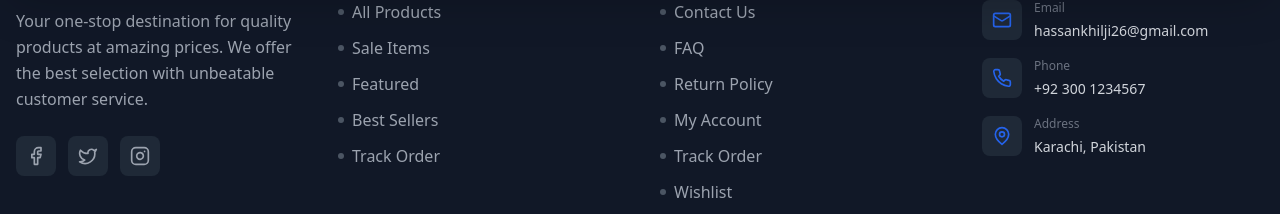
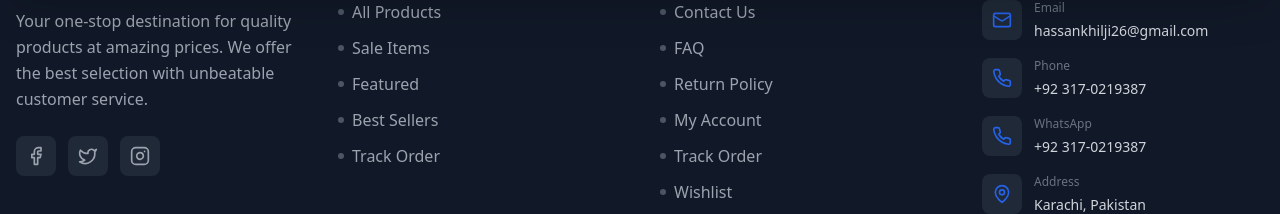
Before and after one commit to ucdexpert/e-commerce, a Next.js app in the folder frontend/: page /cart in a window 1280 px wide. Shown: the part 818-1032 px from the top of the page. Built offline with nearby package versions, Linux system fonts and the light colour scheme; no server answers.

Commit message:
Update footer with real contact info and social media links

```diff
--- a/frontend/src/app/(shop)/contact/page.tsx
+++ b/frontend/src/app/(shop)/contact/page.tsx
@@ -202,7 +202,7 @@ export default function ContactPage() {
 
           {/* WhatsApp Button */}
           <a
-            href="https://wa.me/923001234567"
+            href="https://wa.me/923170219387"
             target="_blank"
             rel="noopener noreferrer"
             className="flex items-center justify-center gap-3 w-full py-4 bg-green-500 text-white rounded-xl font-semibold hover:bg-green-600 transition-all shadow-lg shadow-green-500/30"
--- a/frontend/src/app/(shop)/faq/page.tsx
+++ b/frontend/src/app/(shop)/faq/page.tsx
@@ -197,7 +197,7 @@ export default function FAQPage() {
               Contact Us
             </a>
             <a
-              href="https://wa.me/923001234567"
+              href="https://wa.me/923170219387"
               target="_blank"
               rel="noopener noreferrer"
               className="px-6 py-3 bg-green-500 text-white font-semibold rounded-xl hover:bg-green-600 transition-colors"
--- a/frontend/src/components/Footer.tsx
+++ b/frontend/src/components/Footer.tsx
@@ -25,9 +25,9 @@ export default function Footer() {
 
             {/* Social Media */}
             <div className="flex gap-3">
-              <SocialLink href="https://facebook.com" icon={<Facebook className="w-5 h-5" />} label="Facebook" />
-              <SocialLink href="https://twitter.com" icon={<Twitter className="w-5 h-5" />} label="Twitter" />
-              <SocialLink href="https://instagram.com" icon={<Instagram className="w-5 h-5" />} label="Instagram" />
+              <SocialLink href="https://www.facebook.com/uzairkhilji.uzairkhilji/" icon={<Facebook className="w-5 h-5" />} label="Facebook" />
+              <SocialLink href="https://x.com/UzairKhilj60869" icon={<Twitter className="w-5 h-5" />} label="Twitter" />
+              <SocialLink href="https://www.instagram.com/uzairkhilji.uzairkhilji/" icon={<Instagram className="w-5 h-5" />} label="Instagram" />
             </div>
           </div>
 
@@ -88,8 +88,20 @@ export default function Footer() {
                 </div>
                 <div>
                   <p className="text-xs text-gray-500 mb-0.5">Phone</p>
-                  <a href="tel:+923001234567" className="text-sm hover:text-primary transition-colors">
-                    +92 300 1234567
+                  <a href="tel:+923170219387" className="text-sm hover:text-primary transition-colors">
+                    +92 317-0219387
+                  </a>
+                </div>
+              </li>
+              <li className="flex items-start gap-3 group">
+                <div className="w-10 h-10 rounded-lg bg-gray-800 flex items-center justify-center
+                              group-hover:bg-primary/20 transition-colors">
+                  <Phone className="w-5 h-5 text-primary" />
+                </div>
+                <div>
+                  <p className="text-xs text-gray-500 mb-0.5">WhatsApp</p>
+                  <a href="https://wa.me/923170219387" className="text-sm hover:text-primary transition-colors">
+                    +92 317-0219387
                   </a>
                 </div>
               </li>
--- a/frontend/src/store/index.ts
+++ b/frontend/src/store/index.ts
@@ -44,18 +44,10 @@ export const useAuthStore = create<AuthState>()(
           localStorage.setItem('access_token', access_token);
           localStorage.setItem('refresh_token', refresh_token);
 
-          // Set axios header IMMEDIATELY on all api instances
-          import('@/lib/api').then(({ api }) => {
-            api.defaults.headers.common['Authorization'] = `Bearer ${access_token}`;
-          });
+          // Set axios header IMMEDIATELY - Direct import, no dynamic import
+          api.defaults.headers.common['Authorization'] = `Bearer ${access_token}`;
 
-          // Also set on authApi directly
-          authApi.defaults.headers.common['Authorization'] = `Bearer ${access_token}`;
-
-          // Wait a tiny bit to ensure interceptor picks up the token
-          await new Promise(resolve => setTimeout(resolve, 100));
-
-          // Now fetch user data
+          // Now fetch user data (header is already set)
           const userResponse = await authApi.getMe();
           const user = userResponse.data;
 
```
